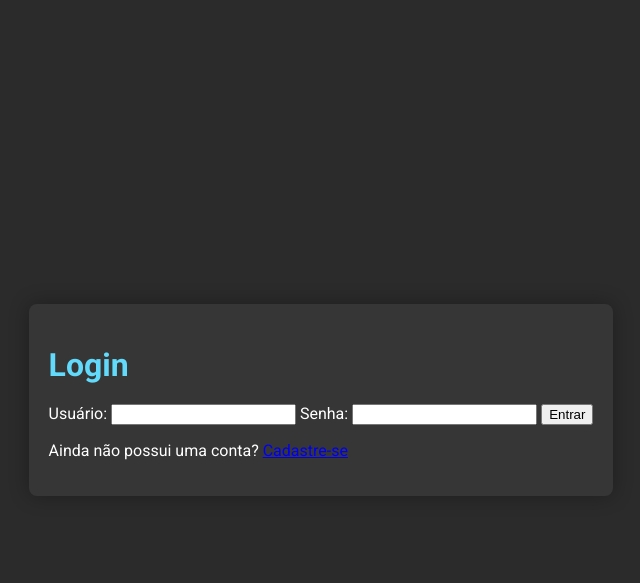
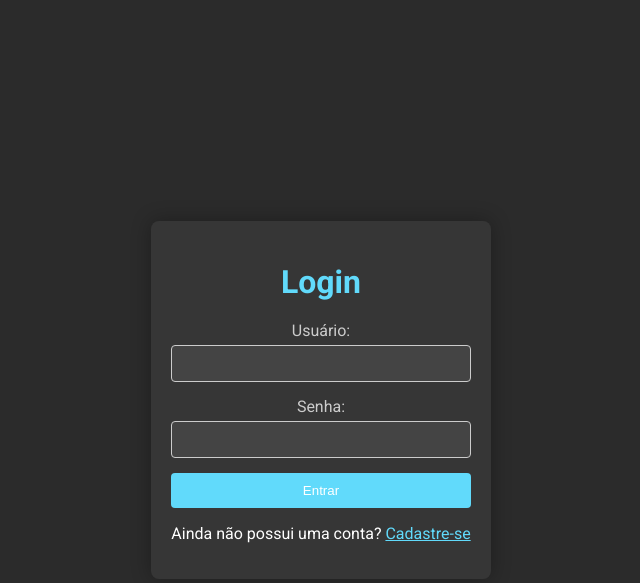
Before and after one commit to VitorHmaia/wheather-api, a Python web app: template weather_project/weather_app/templates/login.html in a window 1280 px wide. Shown: the top 583 px of the page, without its empty margins (319-959 px from the left). Run offline with Jinja, Linux system fonts and the light colour scheme; the template is opened without the code that fills it, so the values that code supplies are empty.

Commit message:
styles: change fields of login and register to modern

```diff
--- a/weather_project/weather_app/static/weather_app/styles.css
+++ b/weather_project/weather_app/static/weather_app/styles.css
@@ -13,12 +13,12 @@ body {
 }
 
 .container {
-    max-width: 600px;
+    max-width: 400px;
     background-color: #363636;
     padding: 20px;
     border-radius: 8px;
     box-shadow: 0 0 20px rgba(0, 0, 0, 0.3);
-    text-align: left;
+    text-align: center;
 }
 
 h1 {
@@ -26,14 +26,44 @@ h1 {
     margin-bottom: 20px;
 }
 
-ul {
-    list-style: none;
-    padding: 0;
+form {
+    display: flex;
+    flex-direction: column;
 }
 
-li {
-    margin: 10px 0;
+label {
     color: #ccc;
+    margin-bottom: 5px;
+}
+
+input {
+    padding: 10px;
+    margin-bottom: 15px;
+    border: 1px solid #ccc;
+    border-radius: 4px;
+    background-color: #444;
+    color: #fff;
+}
+
+button {
+    padding: 10px;
+    border: none;
+    border-radius: 4px;
+    background-color: #61dafb;
+    color: #fff;
+    cursor: pointer;
+}
+
+button:hover {
+    background-color: #4fa3d1;
+}
+
+a {
+    color: #61dafb;
+}
+
+a:hover {
+    color: #4fa3d1;
 }
 
 .error-message {
```
